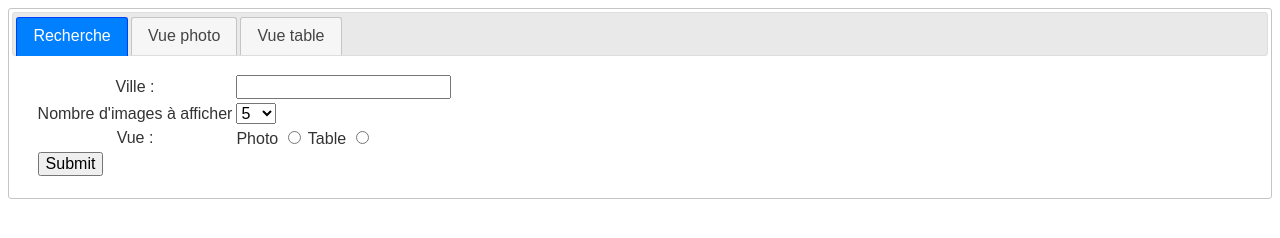
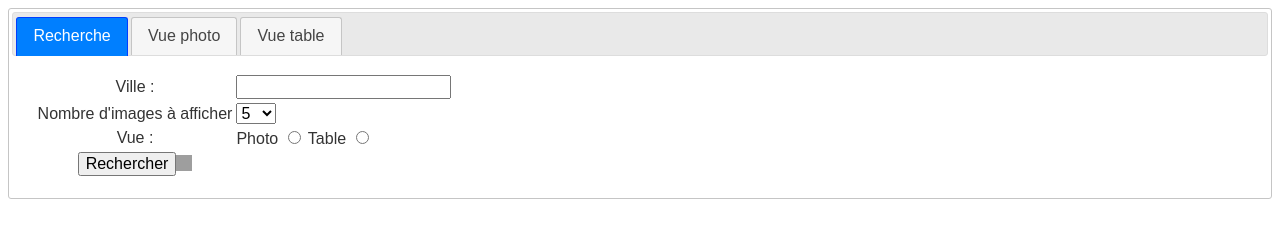
Before and after one commit to bloodyEklyps/web-client2017, a plain HTML site: page src/index.html in a window 1280 px wide. Drawn offline with nearby package versions, Linux system fonts and the light colour scheme; grey boxes are pictures that could not be loaded.

Commit message:
index fini, manque juste a enlever les radio boutons au prochain commit

```diff
--- a/src/index.html
+++ b/src/index.html
@@ -43,7 +43,7 @@
           <td><center>Vue :</center></td><td> Photo <input type="radio" value="photo"> Table <input type="radio" value="table"></td>
         </tr>
         <tr>
-          <td><input type="submit" name="submit" label="rechercher"></td>
+          <td><center><input type="submit" name="submit" value="Rechercher"><span class="ui-icon ui-icon-search"></span></center></td>
         </tr>
       </table>
     </form>
```
